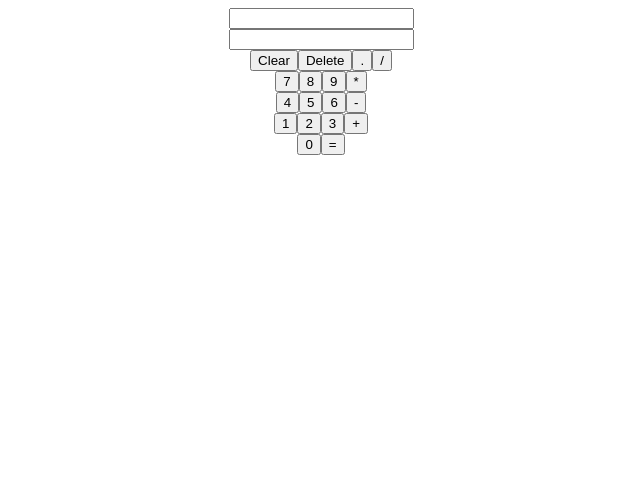
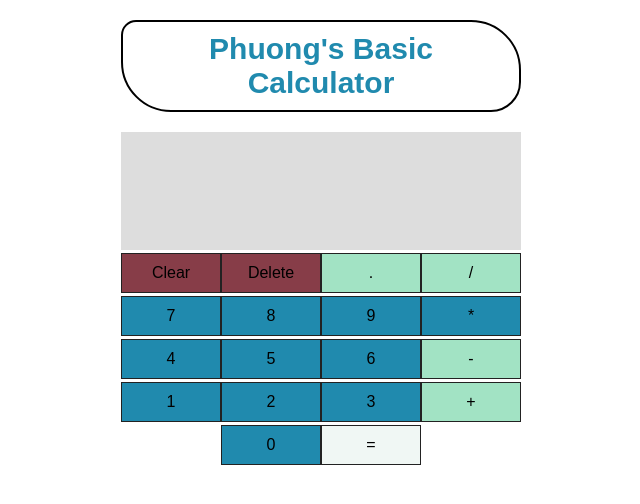
Before and after one commit to phuong0/reactJS-calculator, a React (Create React App) app: page / in a window 1280 px wide. Shown: the top 504 px of the page, without its empty margins (319-959 px from the left). Built offline with nearby package versions, Linux system fonts and the light colour scheme.

Commit message:
functionality and css done mvp finished, now add more features

```diff
--- a/src/App.js
+++ b/src/App.js
@@ -4,60 +4,78 @@ import Button from "./buttons.js";
 import Screen from "./screen.js";
 
 export default function App() {
-  //state keeping track of input
-  //state keeping track of output
-  let currentInput = "";
-  let IsNum = false;
+  //strings not adding together right
+  let [inputString, setNewInput] = useState("");
+  const eachInput = (label) => {
+    setNewInput(inputString + label);
+  };
 
-  let [inputString, setNewInput] = useState(currentInput);
-  const newInput = (label) => {
-    //33 or 3 3
-    //change currentInput to something
-    setNewInput(currentInput + label);
+  const deleteInput = () => {
+    if (inputString !== "") {
+      setNewInput(inputString.slice(0, -1));
+    }
+  };
+  const clearInput = () => {
+    setNewInput("");
   };
 
   let [outputString, setNewOutput] = useState("");
-  const newOutput = (label) => {
+  const newOutput = () => {
+    setNewOutput(eval(inputString));
     setNewInput("");
-    setNewOutput(calculate(inputString));
   };
 
-  const calculate = (input, output) => {
-    //test if the input is an actually expression
-    output = eval(input);
-  };
-
+  //need to add the labels to the function each input
   return (
     <div className="App">
       <div>
-        <Screen input={""} output={""} />
+        <h1 id="title">Phuong's Basic Calculator</h1>
+        <Screen input={inputString} output={outputString} />
+        <div id="calc-body">
           <div>
-          <Button label={"Clear"} />
-          <Button label={"Delete"} />
-          <Button label={"."} />
-          <Button label={"/"} />
+            <Button class="mistake" label={"Clear"} clicked={clearInput} />
+            <Button class="mistake" label={"Delete"} clicked={deleteInput} />
+            <Button
+              class="operators"
+              label={"."}
+              clicked={() => eachInput(".")}
+            />
+            <Button
+              class="operators"
+              label={"/"}
+              clicked={() => eachInput("/")}
+            />
           </div>
           <div>
-          <Button label={"7"} />
-          <Button label={"8"} />
-          <Button label={"9"} />
-          <Button label={"*"} />
+            <Button class="nums" label={"7"} clicked={() => eachInput("7")} />
+            <Button class="nums" label={"8"} clicked={() => eachInput("8")} />
+            <Button class="nums" label={"9"} clicked={() => eachInput("9")} />
+            <Button class="nums" label={"*"} clicked={() => eachInput("*")} />
           </div>
           <div>
-          <Button label={"4"} />
-          <Button label={"5"} />
-          <Button label={"6"} />
-          <Button label={"-"} />
+            <Button class="nums" label={"4"} clicked={() => eachInput("4")} />
+            <Button class="nums" label={"5"} clicked={() => eachInput("5")} />
+            <Button class="nums" label={"6"} clicked={() => eachInput("6")} />
+            <Button
+              class="operators"
+              label={"-"}
+              clicked={() => eachInput("-")}
+            />
           </div>
           <div>
-          <Button label={"1"} />
-          <Button label={"2"} />
-          <Button label={"3"} />
-          <Button label={"+"} />
+            <Button class="nums" label={"1"} clicked={() => eachInput("1")} />
+            <Button class="nums" label={"2"} clicked={() => eachInput("2")} />
+            <Button class="nums" label={"3"} clicked={() => eachInput("3")} />
+            <Button
+              class="operators"
+              label={"+"}
+              clicked={() => eachInput("+")}
+            />
           </div>
           <div>
-          <Button label={"0"} />
-          <Button label={"="} />
+            <Button class="nums" label={"0"} clicked={() => eachInput("0")} />
+            <Button class="equal" label={"="} clicked={newOutput} />
+          </div>
         </div>
       </div>
     </div>
--- a/src/buttons.js
+++ b/src/buttons.js
@@ -2,7 +2,14 @@
 import React from "react";
 
 function Button(props) {
-  return <input type="button" value={props.label} />;
+  return (
+    <input
+      class={props.class}
+      type="button"
+      value={props.label}
+      onClick={props.clicked}
+    />
+  );
 }
 
 export default Button;
--- a/src/display_box.js
+++ b/src/display_box.js
@@ -2,7 +2,7 @@ import React from "react";
 
 function DisplayBox(props) {
   return (
-    <div>
+    <div class="display-row">
       <input type="text" readOnly value={props.value} />
     </div>
   );
--- a/src/screen.js
+++ b/src/screen.js
@@ -3,7 +3,7 @@ import DisplayBox from "./display_box.js";
 
 function Screen(props) {
   return (
-    <div>
+    <div id="screen">
       <DisplayBox value={props.input} />
       <DisplayBox value={props.output} />
     </div>
--- a/src/styles.css
+++ b/src/styles.css
@@ -2,3 +2,75 @@
   font-family: sans-serif;
   text-align: center;
 }
+
+* {
+  margin: 0px;
+  padding: 0px;
+  border-radius: 0px;
+  box-sizing: border-box;
+  font-size: 110%;
+}
+
+#title {
+  font-size: 30px;
+  background: #fff;
+  width: 400px;
+  padding: 10px 10px;
+  margin: 0 auto;
+  margin-top: 20px;
+  margin-bottom: 20px;
+  border: 2px solid black;
+  border-radius: 15px 50px 30px;
+  color: #208aae;
+}
+
+#calc-body {
+  margin: 0px;
+  padding: 0px;
+  border-radius: 0px;
+  box-sizing: border-box;
+}
+
+.display-row input {
+  width: 400px;
+  background: #ddd;
+  border: 0px;
+  color: #222;
+  padding: 10px;
+  text-align: right;
+}
+
+input[type="button"] {
+  width: 100px;
+  border: 1px solid #222;
+  padding: 10px 20px;
+  color: black;
+  text-align: center;
+  text-decoration: none;
+  display: inline-block;
+  font-size: 16px;
+}
+
+.nums {
+  background: #208aae;
+}
+
+.mistake {
+  background: #873d48;
+}
+
+.operators {
+  background: #a2e3c4;
+}
+
+.equal {
+  background: #f0f7f4;
+}
+
+input[type="button"]:active {
+  background: #ccc;
+}
+
+input[type="button"]:active {
+  background: #ccc;
+}
```
Lines whose indentation alone changed are shown as unchanged.
